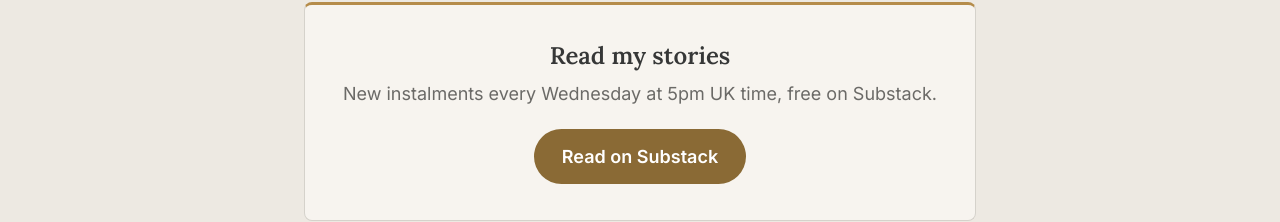
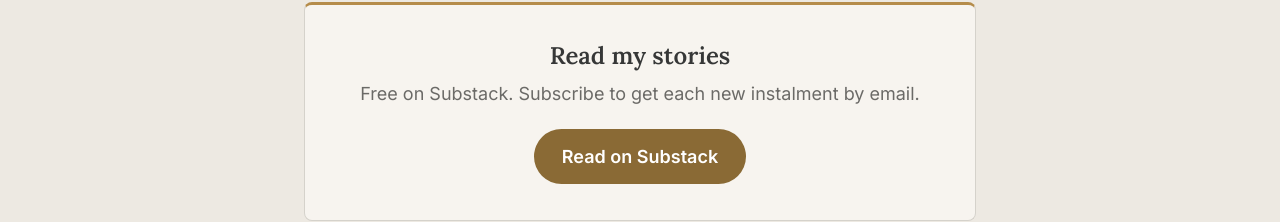
Before and after one commit to JesseRaelle/Jesse-Raelle, a plain HTML site: page index.html in a window 1280 px wide. Shown: the part 611-833 px from the top of the page. Drawn offline with Linux system fonts and the light colour scheme.

Commit message:
Remove posting schedule from home page
Co-Authored-By: Claude Opus 5.5 <noreply@anthropic.com>
Claude-Session: https://claude.ai/code/session_01F49vpr7keQvifMxMcaC1yT

```diff
--- a/index.html
+++ b/index.html
@@ -51,7 +51,7 @@
     <div class="content">
       <section class="card" aria-labelledby="read-heading">
         <h2 id="read-heading">Read my stories</h2>
-        <p>New instalments every Wednesday at 5pm UK time, free on Substack.</p>
+        <p>Free on Substack. Subscribe to get each new instalment by email.</p>
         <a class="button" href="https://jesseraelle.substack.com/" rel="me noopener noreferrer">Read on Substack</a>
       </section>
     </div>
```
